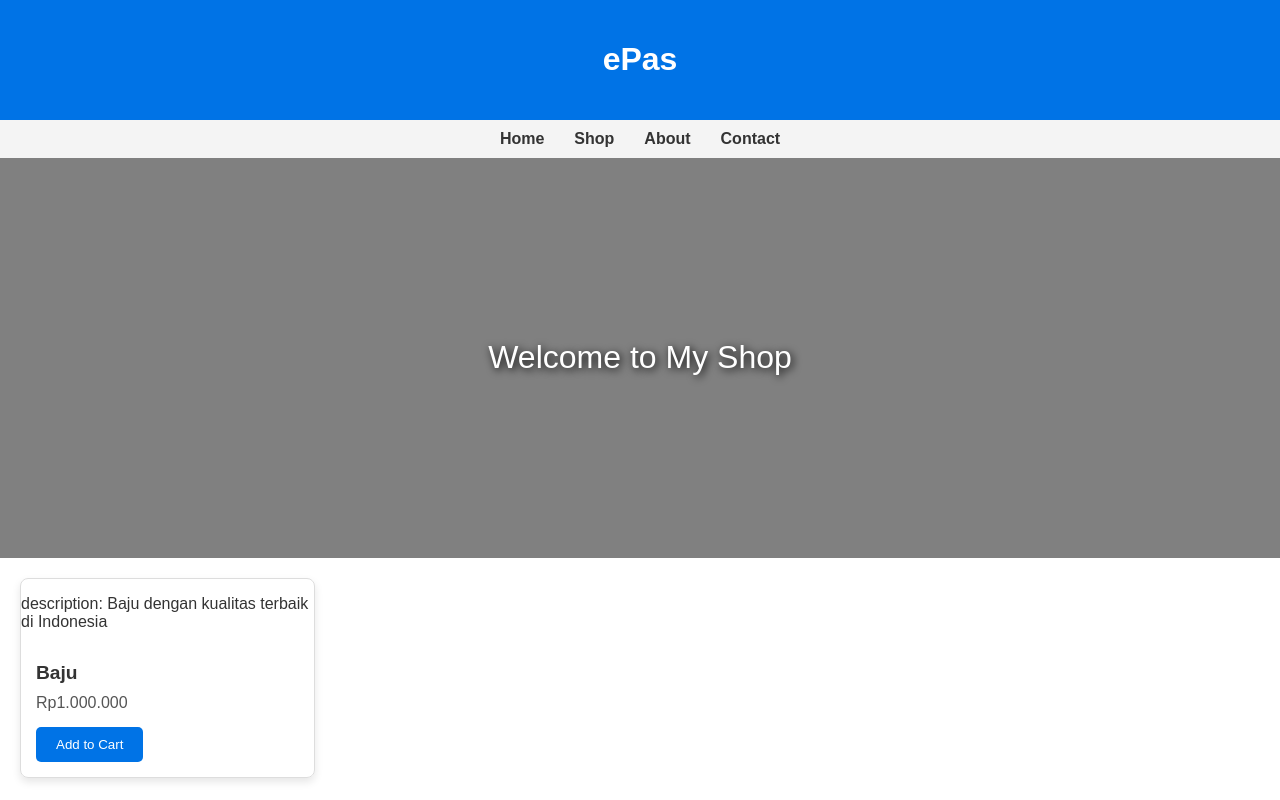
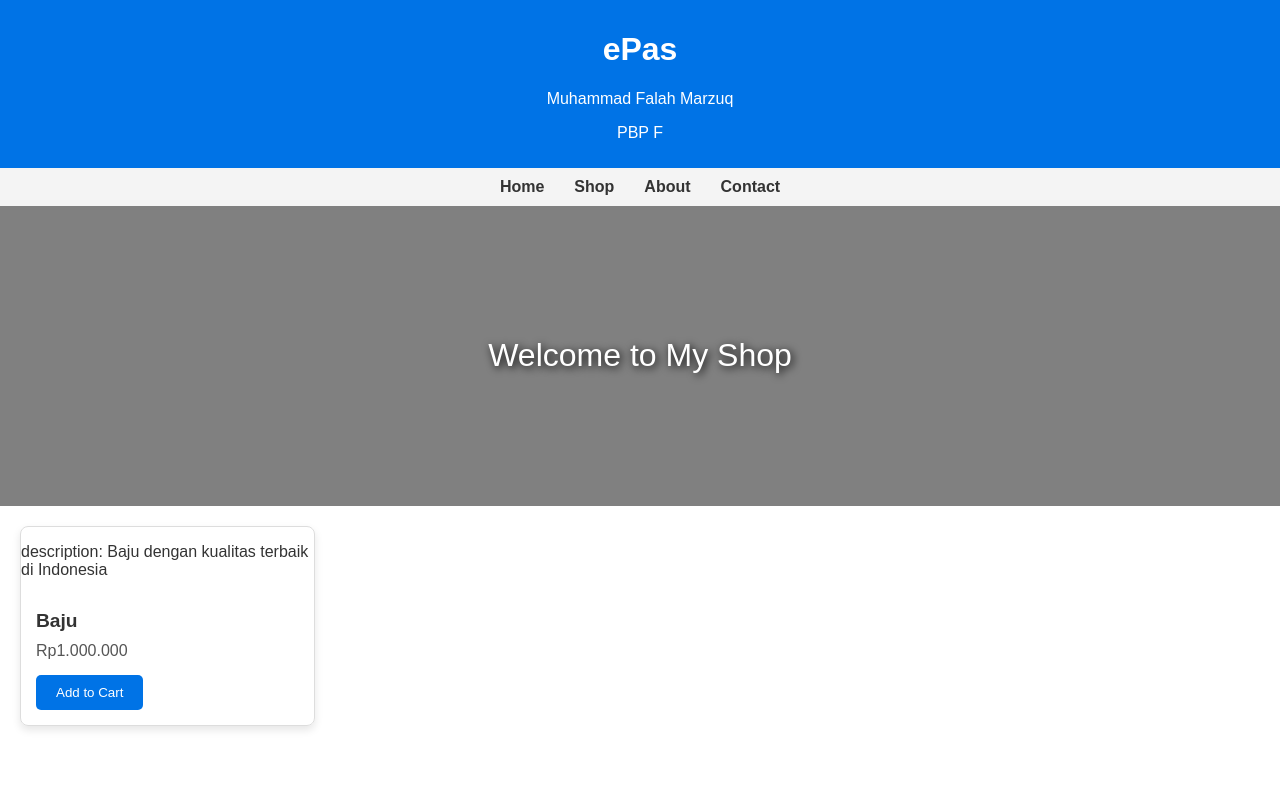
Before and after one commit to falahMarzuq/ePas, a Django app: page / in a window 1280 px wide. Run offline with Django 5.2, Linux system fonts and the light colour scheme.

Commit message:
mengupdate allowed hosts dan tampilan website

```diff
--- a/ePas/settings.py
+++ b/ePas/settings.py
@@ -25,7 +25,7 @@ SECRET_KEY = 'django-insecure-@eqxd3173t+_m+-jei3^ub22j^exe*xlhtu$@%iri6(asgt3=(
 # SECURITY WARNING: don't run with debug turned on in production!
 DEBUG = True
 
-ALLOWED_HOSTS = ["localhost", "127.0.0.1", "muhammad-falah-ePas.pbp.cs.ui.ac.id"]
+ALLOWED_HOSTS = ["localhost", "127.0.0.1", "muhammad-falah-epas.pbp.cs.ui.ac.id"]
 
 
 # Application definition
--- a/main/templates/main.html
+++ b/main/templates/main.html
@@ -14,7 +14,7 @@
         }
         header {
             background-color: #0073e6;
-            padding: 20px;
+            padding: 10px;
             color: white;
             text-align: center;
         }
@@ -33,10 +33,9 @@
         nav a:hover {
             color: #0073e6;
         }
-        .hero {
+        .title {
             background-color: gray;
-            height: 400px;
-            background-size: cover;
+            height: 300px;
             display: flex;
             align-items: center;
             justify-content: center;
@@ -92,6 +91,8 @@
 <body>
     <header>
         <h1>ePas</h1>
+        <p>Muhammad Falah Marzuq</p>
+        <p>PBP F</p>
     </header>
 
     <nav>
@@ -101,10 +102,9 @@
         <a href="#">Contact</a>
     </nav>
 
-    <section class="hero">
+    <section class="title">
         <div>Welcome to My Shop</div>
     </section>
-
     <section class="products">
         <div class="product-card">
             <p>{{ description }}</p>
```
